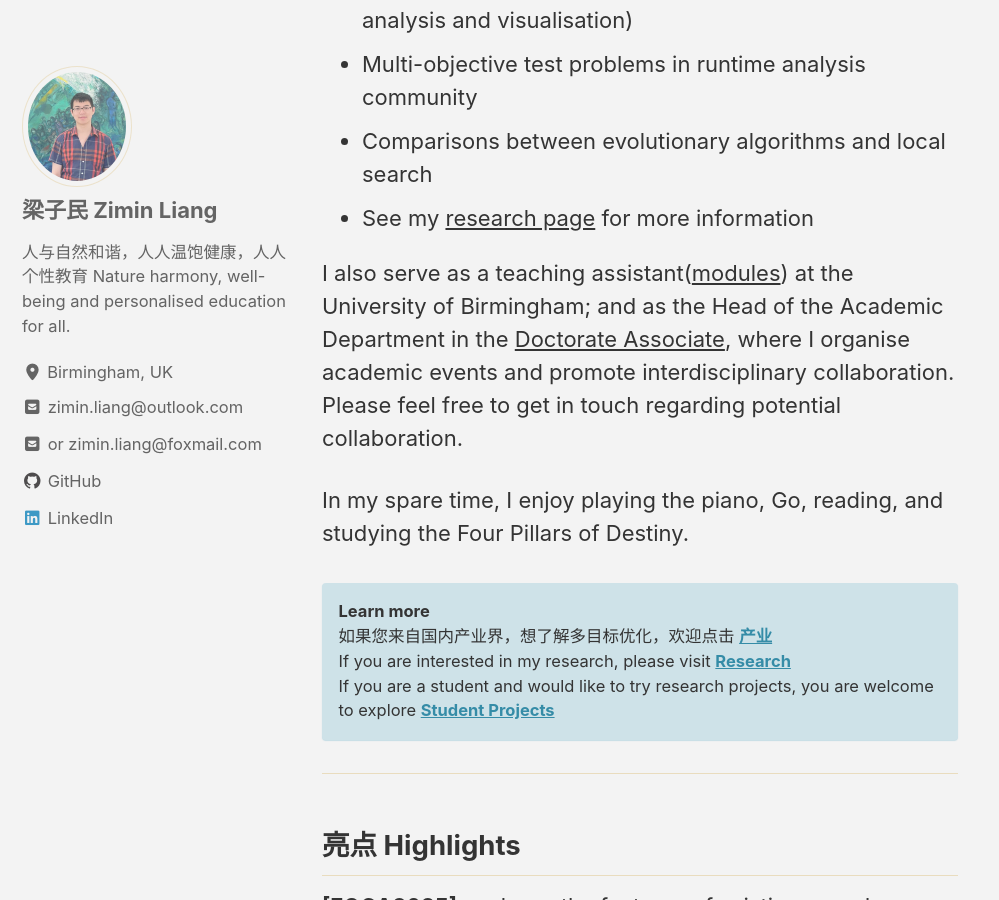
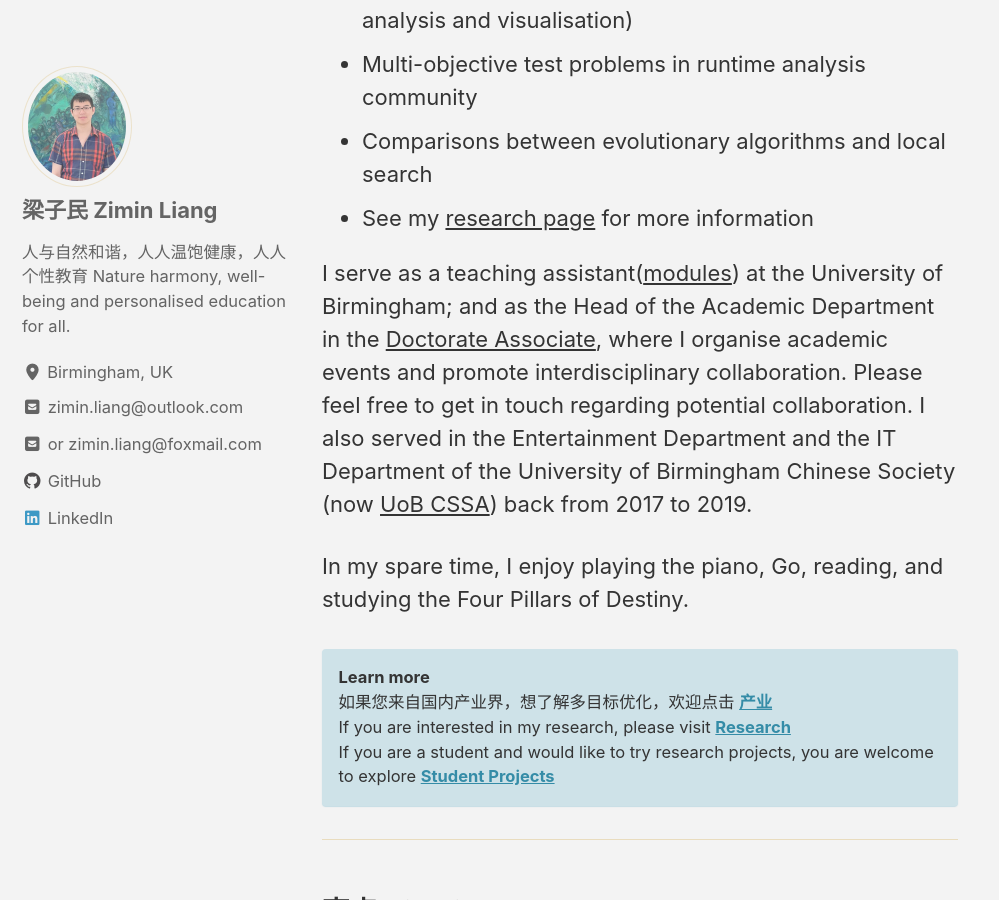
Before and after one commit to Zim-L/Zim-L.github.io, a Jekyll site: the page built from pages/about.md, in a window 1280 px wide and 900 px high, scrolled down 618 px. Shown: the whole window, without its empty margins (0-999 px from the left). Built offline with Jekyll 4.4.1, drawn with Linux system fonts in a browser that asks for light colours; cached includes are drawn as plain includes; some of the changed text lies outside the part shown.

Commit message:
Update about.md

```diff
--- a/pages/about.md
+++ b/pages/about.md
@@ -19,10 +19,9 @@ My current research interests include
  - Comparisons between evolutionary algorithms and local search
  - See my [research page](/research/) for more information
 
-I also serve as a teaching assistant([modules](/teaching/)) at the University of Birmingham; and as the Head of the Academic Department in the [Doctorate Associate](https://www.doctorateassociation.org/), where I organise academic events and promote interdisciplinary collaboration. Please feel free to get in touch regarding potential collaboration.
+I serve as a teaching assistant([modules](/teaching/)) at the University of Birmingham; and as the Head of the Academic Department in the [Doctorate Associate](https://www.doctorateassociation.org/), where I organise academic events and promote interdisciplinary collaboration. Please feel free to get in touch regarding potential collaboration. I also served in the Entertainment Department and the IT Department of the University of Birmingham Chinese Society (now [UoB CSSA](https://www.cssauob.com/)) back from 2017 to 2019.
 
 In my spare time, I enjoy playing the piano, Go, reading, and studying the Four Pillars of Destiny.
-
 
 **Learn more**<br />
 如果您来自国内产业界，想了解多目标优化，欢迎点击 [**产业**](/industry/)<br />
```
Also changed, not shown: other parts of pages/about.md (+1 -0 lines).
